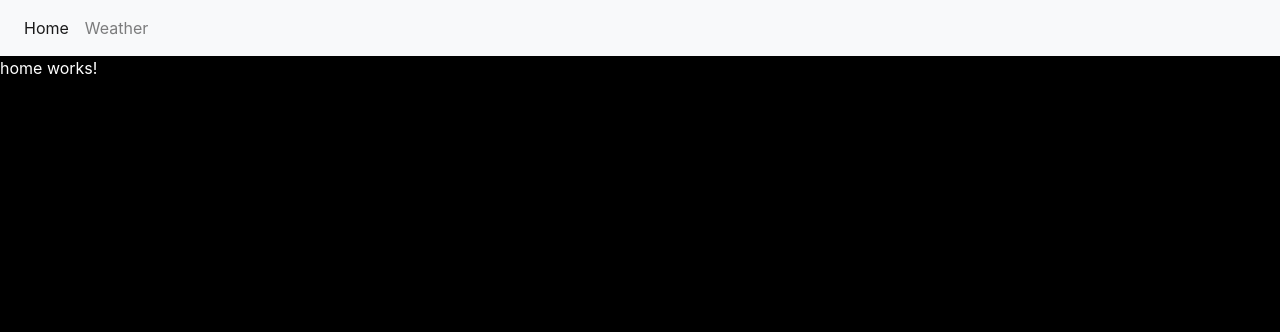
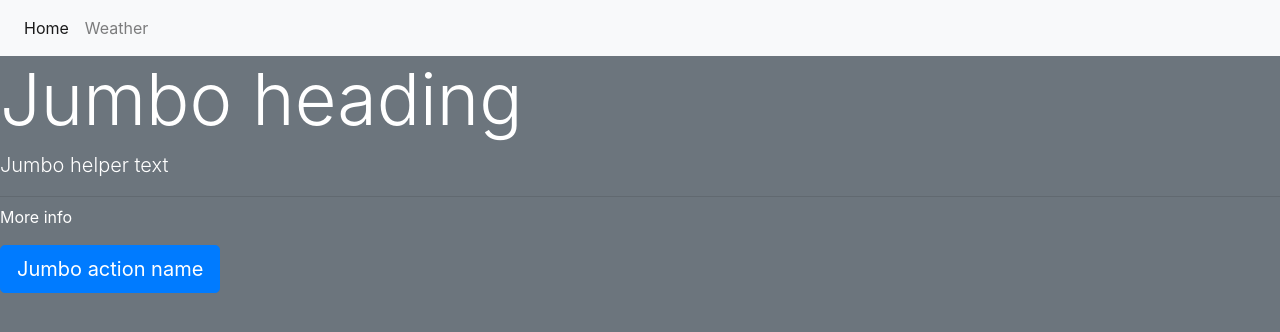
Before and after one commit to SandyAbdullahi/Angular-weather-app, an Angular app: page /home in a window 1280 px wide. Shown: the top 332 px of the page. Built offline with nearby package versions, Linux system fonts and the light colour scheme.

Commit message:
display weather data for 23 cities kenya

```diff
--- a/src/app/components/home/home.component.html
+++ b/src/app/components/home/home.component.html
@@ -1 +1,9 @@
-<p>home works!</p>
+<div class="jumbotron-fluid bg-secondary vh-100">
+  <h1 class="display-3">Jumbo heading</h1>
+  <p class="lead">Jumbo helper text</p>
+  <hr class="my-2">
+  <p>More info</p>
+  <p class="lead">
+    <a class="btn btn-primary btn-lg" href="Jumbo action link" role="button">Jumbo action name</a>
+  </p>
+</div>
--- a/src/app/components/weather/weather.component.html
+++ b/src/app/components/weather/weather.component.html
@@ -1,4 +1,22 @@
-<div class="container text-center" *ngFor="let item of weather">
-  <p>{{ item.name }}</p>
+<div class="container" >
+  <div class="row">
+    <div class="col-md-4" *ngFor="let item of weather">
+      <mat-card class="m-2">
+        <mat-card-header>
+          <!-- <div mat-card-avatar class="example-header-image"></div> -->
+          <mat-card-title>{{ item.name }}</mat-card-title>
+          <mat-card-subtitle>{{ item.main.temp|number }}</mat-card-subtitle>
+        </mat-card-header>
+
+        <mat-card-content>
+          <p>{{ item.weather.main }}</p>
+        </mat-card-content>
+        <!-- <mat-card-actions>
+          <button mat-button>LIKE</button>
+          <button mat-button>SHARE</button>
+        </mat-card-actions> -->
+      </mat-card>
+    </div>
+  </div>
 
 </div>
```
Also changed, not shown: src/app/material.module.ts (+9 -3 lines).
